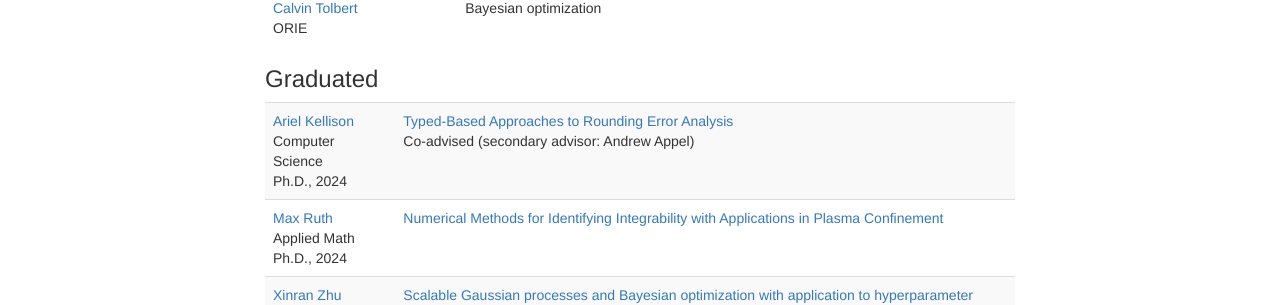
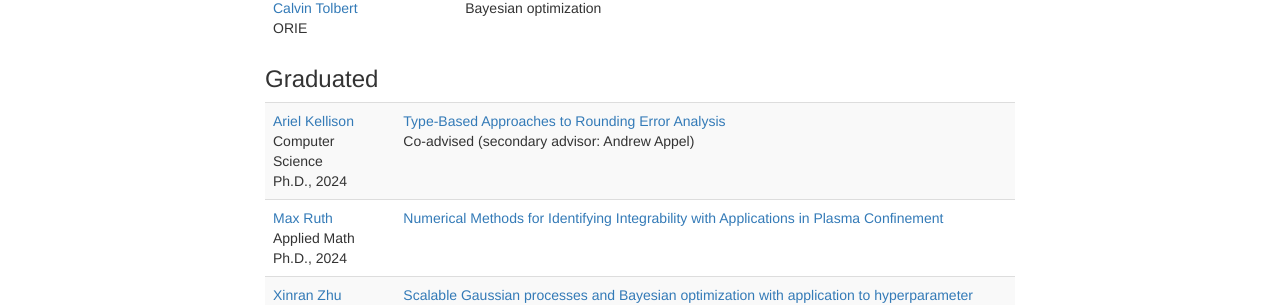
Before and after one commit to dbindel/cornell_web, a Jekyll site: the page built from students.html, in a window 1280 px wide and 900 px high, scrolled down 434 px. Shown: the part 147-452 px from the top of the window. Built offline with Jekyll 4.4.1, drawn with Linux system fonts in a browser that asks for light colours; nearby versions of some CDN libraries; some of the changed text lies outside the part shown.

Commit message:
Fix typo on Ariel dissertation.

```diff
--- a/_data/students.yml
+++ b/_data/students.yml
@@ -64,7 +64,7 @@ phd:
     url: https://ak-2485.github.io/
     reln: "Co-advised (secondary advisor: Andrew Appel)"
     thesis:
-      title: Typed-Based Approaches to Rounding Error Analysis
+      title: Type-Based Approaches to Rounding Error Analysis
       year: 2024
   -
     first: Max
@@ -992,7 +992,7 @@ past_committees:
     first: Ariel
     field: Computer Science
     thesis:
-      title: Typed-Based Approaches to Rounding Error Analysis
+      title: Type-Based Approaches to Rounding Error Analysis
       year: 2024
   -
     degree: phd
```
